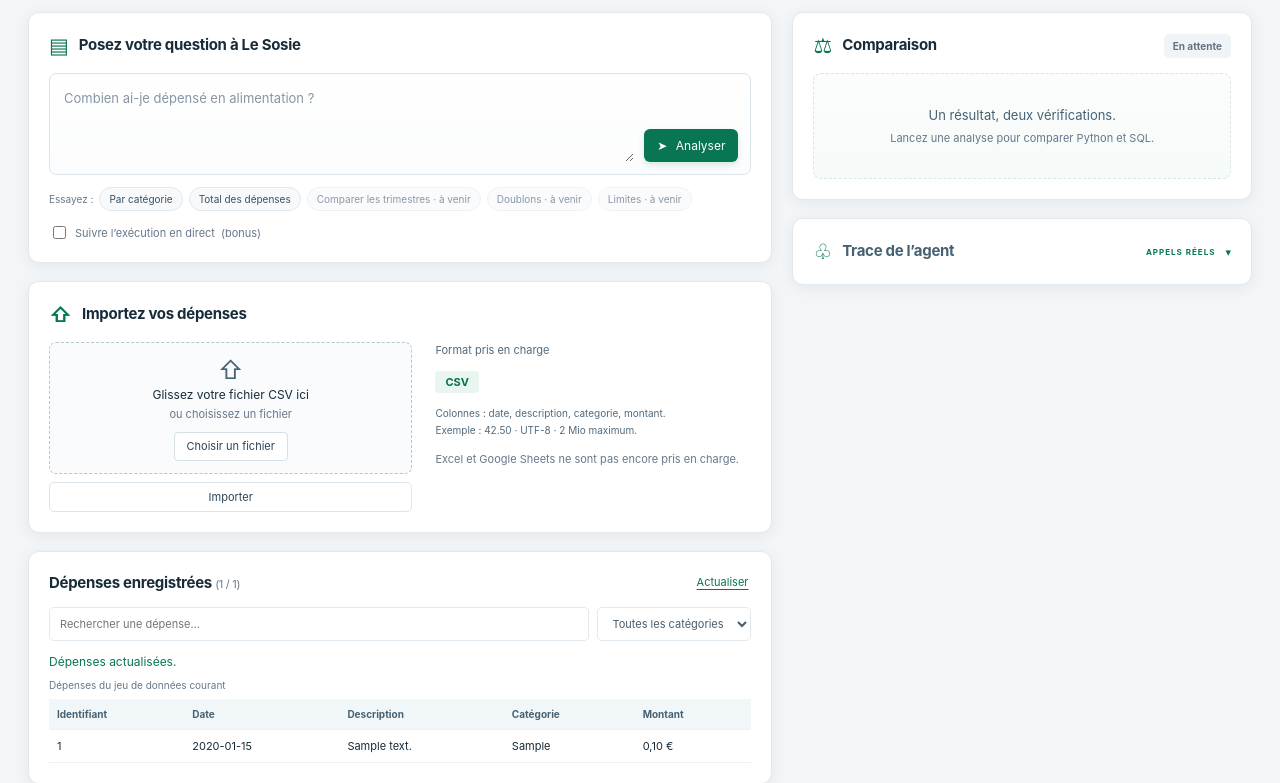
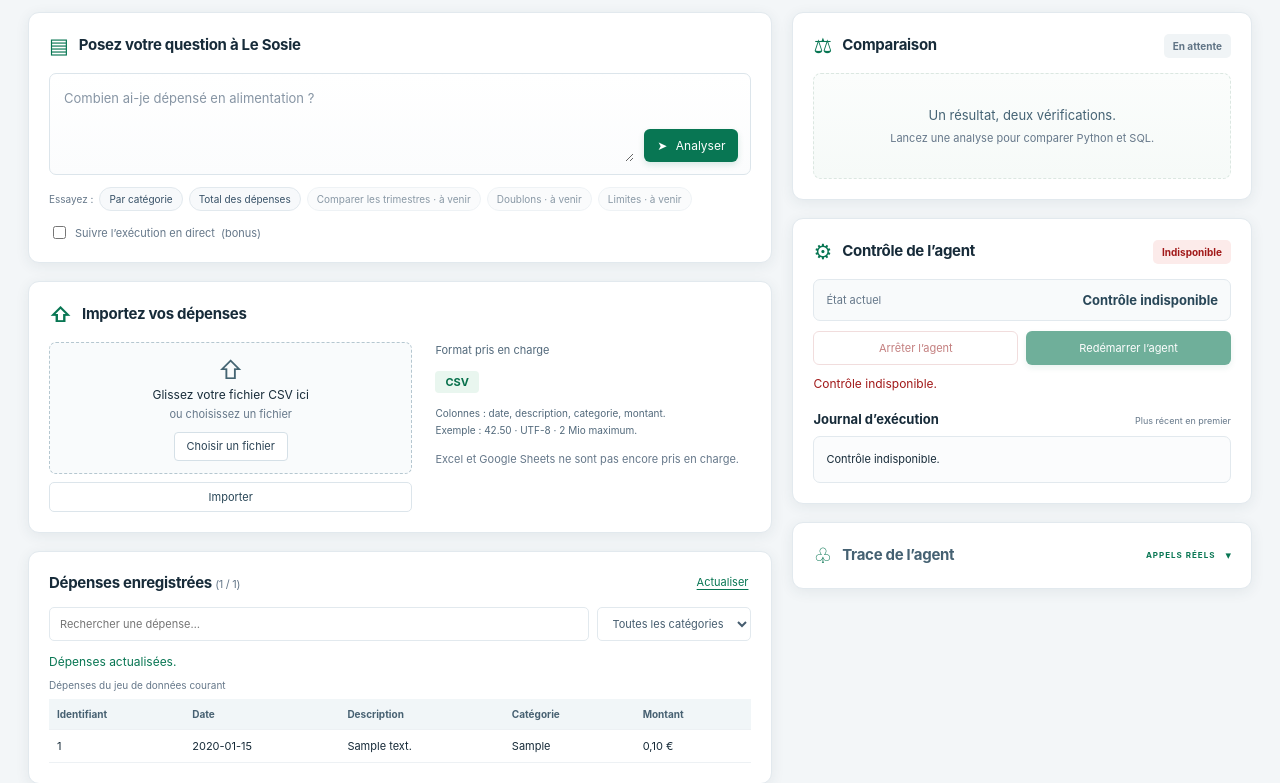
Before and after one commit to John-Natty/Holberton-school-Hackathon-le-Sosie, a Flask app: page / in a window 1280 px wide. Shown: the part 376-1159 px from the top of the page. Run offline with Flask 3, Linux system fonts and the light colour scheme; tables that the repository leaves empty hold one stand-in row (values such as "Sample post").

Commit message:
feat: implement agent control panel with status, stop, restart, and logs functionality

```diff
--- a/static/css/style.css
+++ b/static/css/style.css
@@ -591,6 +591,85 @@ td:last-child {
 .badge.error {
   background:#fcebea;
 }
+.agent-state {
+  display:flex;
+  align-items:center;
+  justify-content:space-between;
+  gap:12px;
+  padding:12px;
+  border:1px solid var(--line);
+  border-radius:7px;
+  background:#f8fafb;
+  font-size:11px;
+  color:var(--muted);
+}
+.agent-state strong {
+  color:#294758;
+  font-size:13px;
+  text-align:right;
+}
+.agent-actions {
+  display:grid;
+  grid-template-columns:1fr 1fr;
+  gap:8px;
+  margin-top:10px;
+}
+.agent-actions button {
+  font-size:11px;
+}
+.agent-stop {
+  color:#9a2525;
+  background:#fff;
+  border:1px solid #e7c5c5;
+}
+.agent-stop:not(:disabled):hover {
+  background:#fff2f1;
+}
+.agent-log-heading {
+  display:flex;
+  align-items:baseline;
+  justify-content:space-between;
+  gap:10px;
+  margin-top:18px;
+}
+.agent-log-heading h3 {
+  margin:0;
+}
+.agent-log-heading span {
+  color:var(--muted);
+  font-size:9px;
+}
+.agent-log {
+  max-height:230px;
+  overflow:auto;
+  margin-top:9px;
+  padding:0 10px;
+  border:1px solid var(--line);
+  border-radius:7px;
+  background:#fbfcfd;
+}
+.agent-log>p {
+  margin:14px 2px;
+  font-size:11px;
+}
+.agent-log-entry {
+  padding:11px 2px;
+  border-bottom:1px solid #e9eef1;
+}
+.agent-log-entry:last-child {
+  border-bottom:0;
+}
+.agent-log-entry time {
+  display:block;
+  margin-bottom:4px;
+  color:var(--green);
+  font-size:9px;
+  font-weight:650;
+}
+.agent-log-entry p {
+  margin:0;
+  font-size:11px;
+}
 .empty-state {
   color:#456374;
   text-align:center;
--- a/static/js/app.js
+++ b/static/js/app.js
@@ -23,13 +23,16 @@ async function api(path, options = {}) {
     if (!response.ok) {
       let failure;
       try { failure = await response.json(); } catch { /* Keep the HTTP fallback. */ }
-      if (typeof failure?.error?.message === "string") throw new Error(failure.error.message);
-      if (path === "/imports" && [400, 413, 415, 422].includes(response.status)) {
-        throw new Error("Fichier invalide, trop volumineux ou format non pris en charge.");
-      }
-      if (response.status === 404) throw new Error("Ressource introuvable (HTTP 404).");
-      if (response.status >= 500) throw new Error(`Erreur serveur (${response.status}). Réessayez plus tard.`);
-      throw new Error(`La demande a été refusée (HTTP ${response.status}).`);
+      let message;
+      if (typeof failure?.error?.message === "string") message = failure.error.message;
+      else if (path === "/imports" && [400, 413, 415, 422].includes(response.status)) {
+        message = "Fichier invalide, trop volumineux ou format non pris en charge.";
+      } else if (response.status === 404) message = "Ressource introuvable (HTTP 404).";
+      else if (response.status >= 500) message = `Erreur serveur (${response.status}). Réessayez plus tard.`;
+      else message = `La demande a été refusée (HTTP ${response.status}).`;
+      const error = new Error(message);
+      error.httpStatus = response.status;
+      throw error;
     }
     let data;
     try { data = await response.json(); }
@@ -352,6 +355,124 @@ async function checkHealth() {
   });
 }
 
+const AGENT_API = Object.freeze({
+  status: "/agent/status",
+  stop: "/agent/stop",
+  restart: "/agent/restart",
+  log: "/agent/logs",
+});
+const AGENT_STATES = new Set(["active", "stopped"]);
+let currentAgentState = null;
+
+async function getAgentStatus() {
+  const data = await api(AGENT_API.status);
+  if (!isObject(data) || !AGENT_STATES.has(data.status)) {
+    throw new Error("État de l’agent invalide dans la réponse du serveur.");
+  }
+  return data.status;
+}
+
+async function stopAgent() {
+  return api(AGENT_API.stop, { method: "POST" });
+}
+
+async function restartAgent() {
+  return api(AGENT_API.restart, { method: "POST" });
+}
+
+async function getAgentLog() {
+  const data = await api(AGENT_API.log);
+  const entries = Array.isArray(data) ? data : data?.logs;
+  if (!Array.isArray(entries) || !entries.every((entry) => isObject(entry)
+      && typeof entry.timestamp === "string" && Number.isFinite(Date.parse(entry.timestamp))
+      && typeof entry.message === "string")) {
+    throw new Error("Journal de l’agent invalide dans la réponse du serveur.");
+  }
+  return [...entries].sort((left, right) => Date.parse(right.timestamp) - Date.parse(left.timestamp));
+}
+
+function updateAgentButtons() {
+  byId("agent-stop").disabled = currentAgentState !== "active";
+  byId("agent-restart").disabled = currentAgentState !== "stopped";
+}
+
+function renderAgentState(state) {
+  currentAgentState = state;
+  const active = state === "active";
+  byId("agent-state").textContent = active ? "Agent actif" : "Agent arrêté";
+  status("agent-status-badge", active ? "Actif" : "Arrêté", `badge ${active ? "success" : ""}`);
+  updateAgentButtons();
+}
+
+function renderAgentUnavailable() {
+  currentAgentState = null;
+  byId("agent-state").textContent = "Contrôle indisponible";
+  status("agent-status-badge", "Indisponible", "badge error");
+  updateAgentButtons();
+}
+
+function renderAgentLog(entries) {
+  const container = byId("agent-log");
+  container.replaceChildren();
+  if (!entries.length) {
+    paragraph(container, "Aucune entrée de journal fournie par le backend.");
+    return;
+  }
+  for (const entry of entries) {
+    const block = document.createElement("article");
+    block.className = "agent-log-entry";
+    const timestamp = document.createElement("time");
+    timestamp.dateTime = entry.timestamp;
+    timestamp.textContent = new Date(entry.timestamp).toLocaleString("fr-FR");
+    const message = document.createElement("p");
+    message.textContent = entry.message;
+    block.append(timestamp, message);
+    container.append(block);
+  }
+}
+
+function agentErrorMessage(error, fallback) {
+  return [404, 503].includes(error?.httpStatus) ? "Contrôle indisponible." : error?.message || fallback;
+}
+
+async function refreshAgentControl(successMessage = "") {
+  const [stateResult, logResult] = await Promise.allSettled([getAgentStatus(), getAgentLog()]);
+  if (stateResult.status === "fulfilled") renderAgentState(stateResult.value);
+  else renderAgentUnavailable();
+
+  if (logResult.status === "fulfilled") renderAgentLog(logResult.value);
+  else {
+    byId("agent-log").replaceChildren();
+    paragraph(byId("agent-log"), agentErrorMessage(logResult.reason, "Journal de l’agent indisponible."));
+  }
+
+  if (stateResult.status === "rejected") {
+    status("agent-control-message", agentErrorMessage(stateResult.reason, "Contrôle de l’agent indisponible."), "error");
+  } else if (logResult.status === "rejected") {
+    status("agent-control-message", agentErrorMessage(logResult.reason, "Journal de l’agent indisponible."), "error");
+  } else {
+    status("agent-control-message", successMessage, successMessage ? "success" : "");
+  }
+}
+
+async function runAgentAction(button, request, pendingMessage, successMessage) {
+  if (button.disabled) return;
+  byId("agent-stop").disabled = true;
+  byId("agent-restart").disabled = true;
+  button.setAttribute("aria-busy", "true");
+  status("agent-control-message", pendingMessage);
+  try {
+    await request();
+    await refreshAgentControl(successMessage);
+  } catch (error) {
+    if ([404, 503].includes(error?.httpStatus)) renderAgentUnavailable();
+    else updateAgentButtons();
+    status("agent-control-message", agentErrorMessage(error, "Action impossible."), "error");
+  } finally {
+    button.removeAttribute("aria-busy");
+  }
+}
+
 byId("import-form").addEventListener("submit", async (event) => {
   event.preventDefault();
   if (event.currentTarget.querySelector("button").disabled) return;
@@ -410,9 +531,16 @@ byId("stream-cancel").addEventListener("click", () => streamController?.abort())
 
 byId("expenses-refresh").addEventListener("click", refreshExpenses);
 byId("health-refresh").addEventListener("click", checkHealth);
+byId("agent-stop").addEventListener("click", () => runAgentAction(
+  byId("agent-stop"), stopAgent, "Demande d’arrêt en cours…", "Agent arrêté. État et journal actualisés.",
+));
+byId("agent-restart").addEventListener("click", () => runAgentAction(
+  byId("agent-restart"), restartAgent, "Demande de redémarrage en cours…", "Agent redémarré. État et journal actualisés.",
+));
 checkHealth();
 refreshExpenses();
 loadTestOperations();
+refreshAgentControl();
 
 byId("expense-search").addEventListener("input", renderExpenseList);
 byId("category-filter").addEventListener("change", renderExpenseList);
--- a/templates/index.html
+++ b/templates/index.html
@@ -54,6 +54,14 @@
           <details id="calculation-details"><summary>Voir les détails et les dépenses utilisées</summary><div class="calculators"><article><h3>Python</h3><div id="python-result"></div></article><article><h3>SQL</h3><div id="sql-result"></div></article></div></details>
         </div>
       </section>
+      <section class="card agent-control-card" aria-labelledby="agent-control-title">
+        <div class="card-heading"><h2 id="agent-control-title"><span class="heading-icon" aria-hidden="true">⚙</span> Contrôle de l’agent</h2><span id="agent-status-badge" class="badge">Vérification…</span></div>
+        <div class="agent-state"><span>État actuel</span><strong id="agent-state" aria-live="polite">Vérification…</strong></div>
+        <div class="agent-actions"><button id="agent-stop" class="agent-stop" type="button" disabled>Arrêter l’agent</button><button id="agent-restart" class="primary" type="button" disabled>Redémarrer l’agent</button></div>
+        <p id="agent-control-message" role="status" aria-live="polite"></p>
+        <div class="agent-log-heading"><h3>Journal d’exécution</h3><span>Plus récent en premier</span></div>
+        <div id="agent-log" class="agent-log" aria-live="polite"><p class="muted">Chargement du journal…</p></div>
+      </section>
       <details id="agent-trace" class="card trace-card"><summary class="card-heading"><h2 id="trace-title"><span class="heading-icon" aria-hidden="true">♧</span> Trace de l’agent</h2><span class="trace-label">APPELS RÉELS</span></summary><p id="trace-empty" class="empty-state">La vérification en toute transparence.<br><span>Les appels d’outil apparaîtront ici dès leur réception.</span></p><div id="tool-trace" aria-label="Trace de l'agent" hidden><div id="tool-trace-list" class="timeline"></div></div><div id="live-execution" aria-label="Exécution en direct" hidden><div id="live-events" class="timeline" aria-live="polite" aria-relevant="additions text"></div></div></details>
       <section id="test-operations" class="card" aria-labelledby="test-operations-title" hidden>
         <h2 id="test-operations-title"><span class="heading-icon" aria-hidden="true">⚙</span> Opérations de test</h2>
```
Also changed, not shown: docs/API_FRONTEND.md (+22 -0 lines), tests/frontend.test.cjs (+62 -3 lines), tests/test_browser.py (+64 -0 lines).
